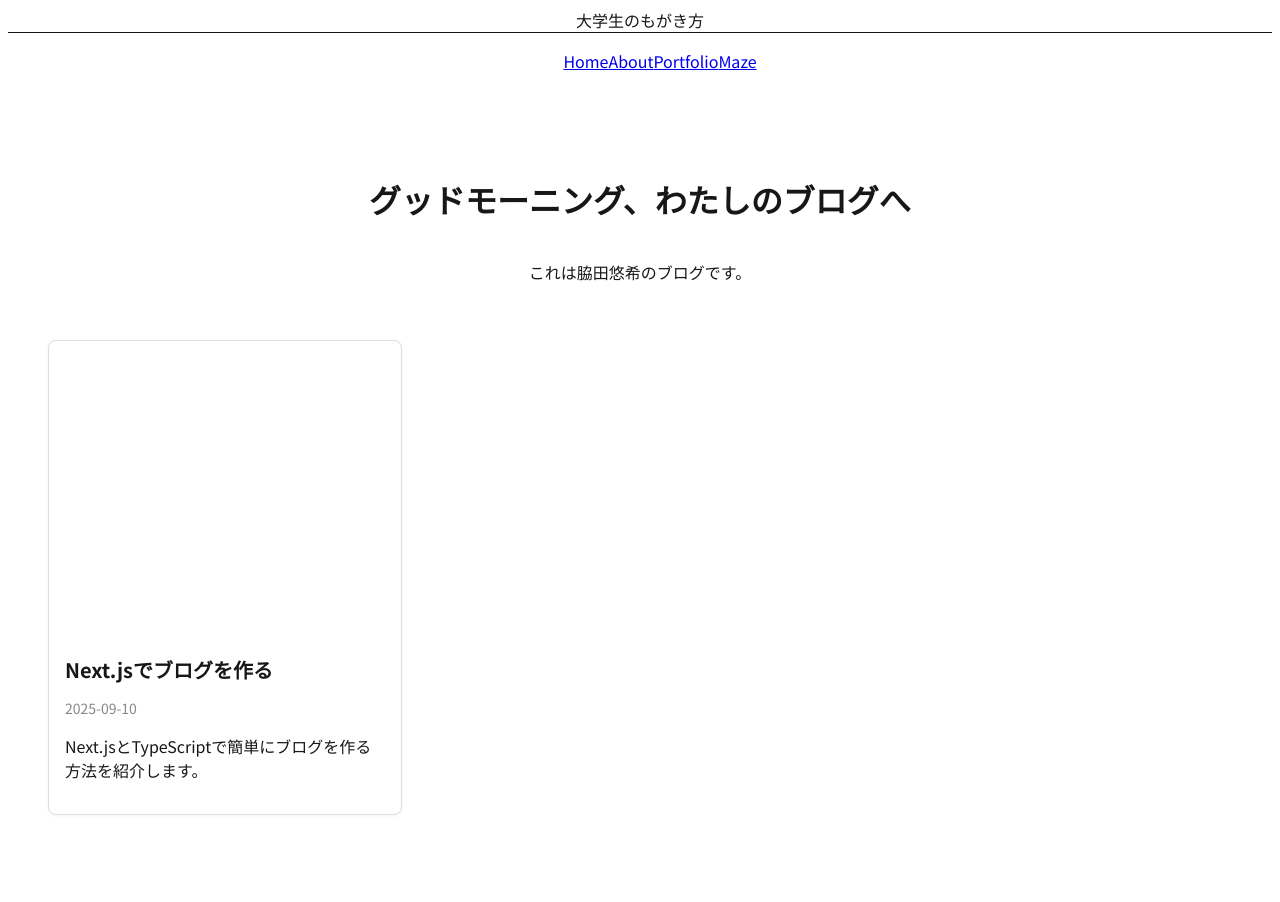
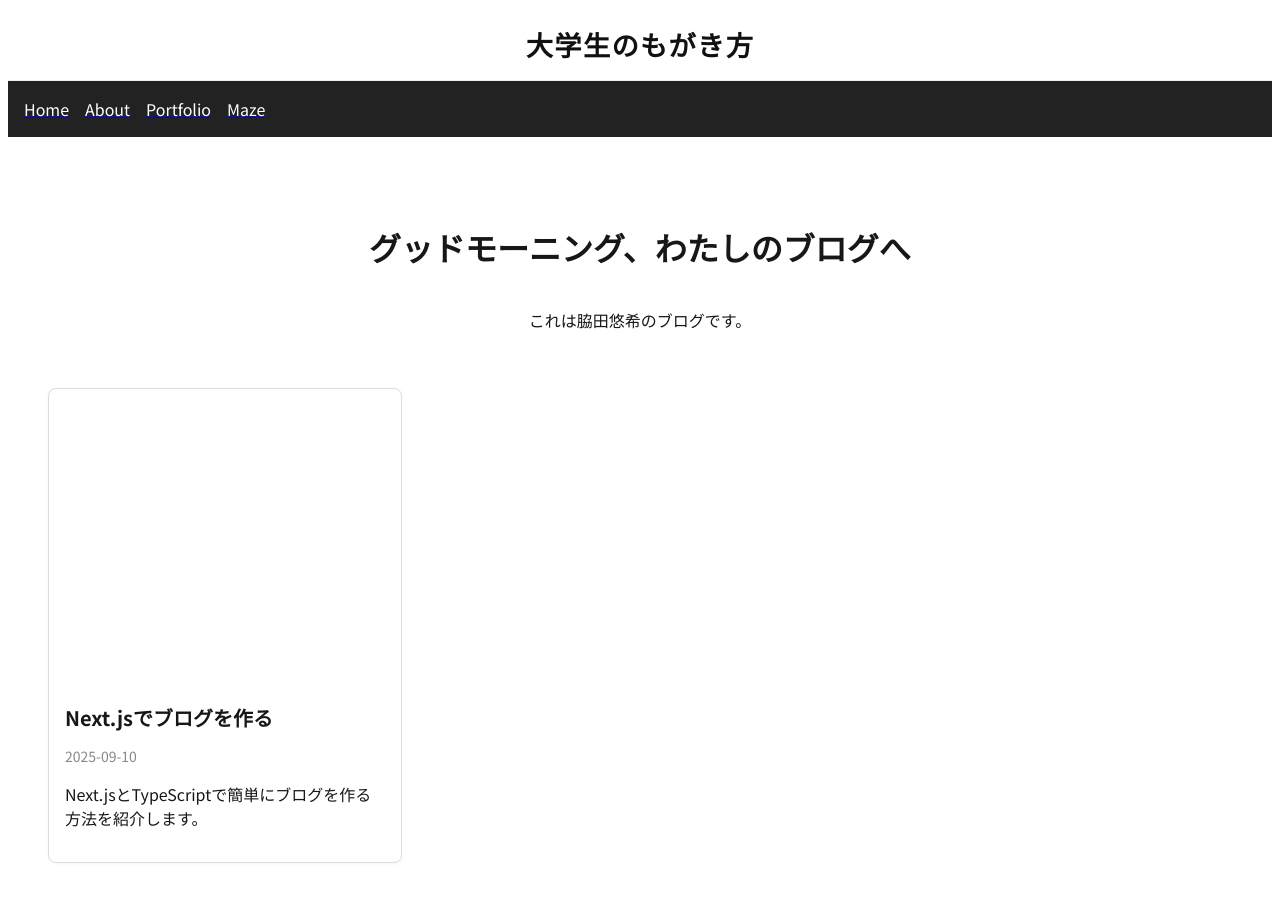
Before and after one commit to efal-yw/helloworld-blog, a Next.js app: page / in a window 1280 px wide. Shown: the top 902 px of the page. Built offline with nearby package versions, Linux system fonts and the light colour scheme.

Commit message:
revert(navbar): restore original inline styles (do not change design)

```diff
--- a/src/app/components/Navbar.tsx
+++ b/src/app/components/Navbar.tsx
@@ -4,35 +4,35 @@ import Link from "next/link";
 
 const Navbar = () => {
   return (
-    <header className="w-full">
-      <div className="py-4 text-center font-bold text-2xl tracking-wide border-b bg-white text-gray-900">
+    <div style={{ width: "100%", background: "#111" }}>
+      <div style={{ padding: "1rem", textAlign: "center", fontWeight: "bold", fontSize: "1.7rem", letterSpacing: "0.05em", borderBottom: "1px solid #eee", background: "#fff", color: "#111" }}>
         大学生のもがき方
       </div>
-      <nav className="py-3 bg-gray-800">
-        <ul className="flex gap-4 list-none m-0 p-0 justify-center">
+      <nav style={{ padding: "1rem", background: "#222" }}>
+        <ul style={{ display: "flex", gap: "1rem", listStyle: "none", margin: 0, padding: 0 }}>
           <li>
             <Link href="/">
-              <span className="text-white hover:underline">Home</span>
+              <span style={{ color: "#fff" }}>Home</span>
             </Link>
           </li>
           <li>
             <Link href="/about">
-              <span className="text-white hover:underline">About</span>
+              <span style={{ color: "#fff" }}>About</span>
             </Link>
           </li>
           <li>
             <Link href="/portfolio">
-              <span className="text-white hover:underline">Portfolio</span>
+              <span style={{ color: "#fff" }}>Portfolio</span>
             </Link>
           </li>
           <li>
             <Link href="/maze">
-              <span className="text-white hover:underline">Maze</span>
+              <span style={{ color: "#fff" }}>Maze</span>
             </Link>
           </li>
         </ul>
       </nav>
-    </header>
+    </div>
   );
 };
 
```
